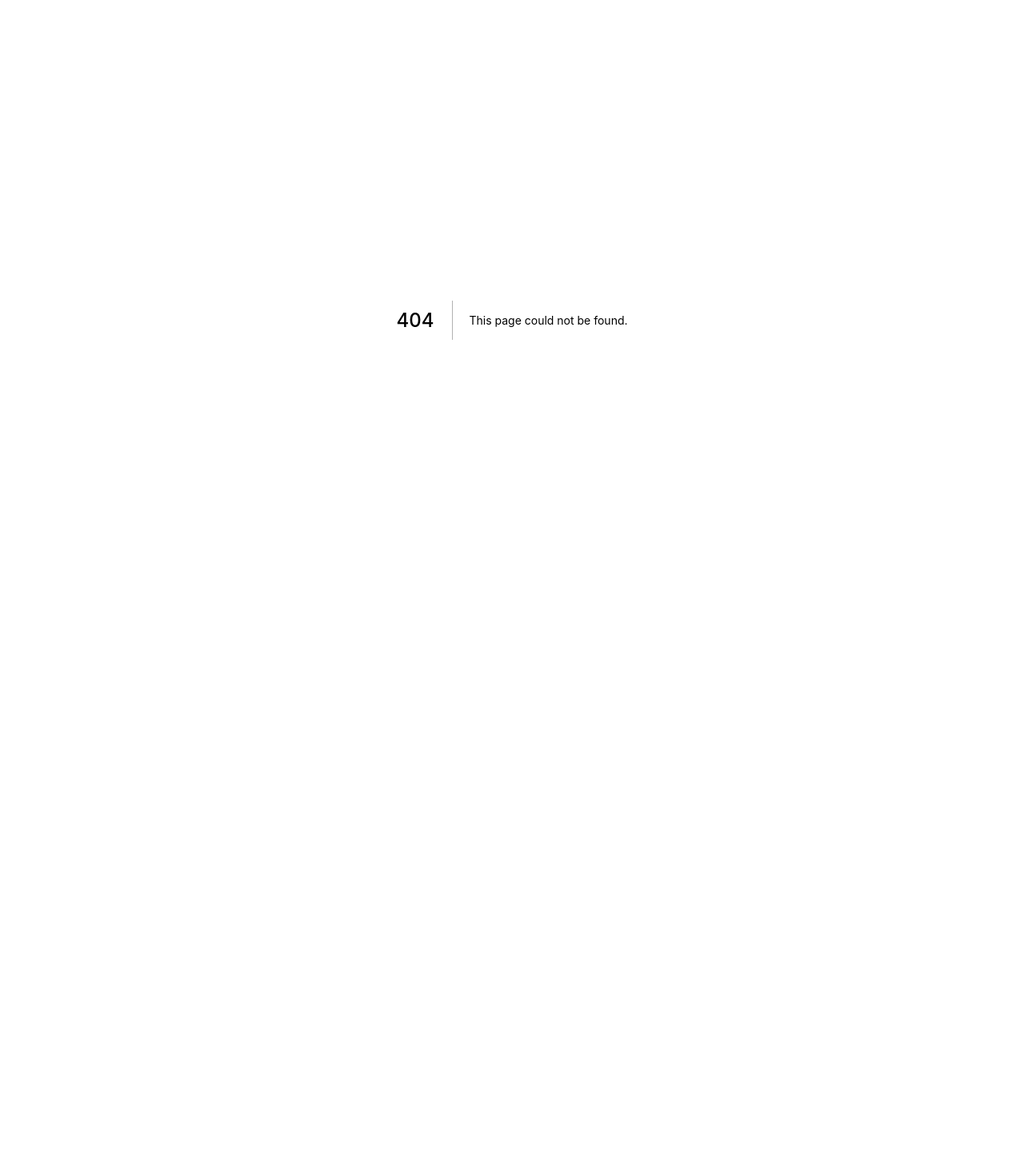
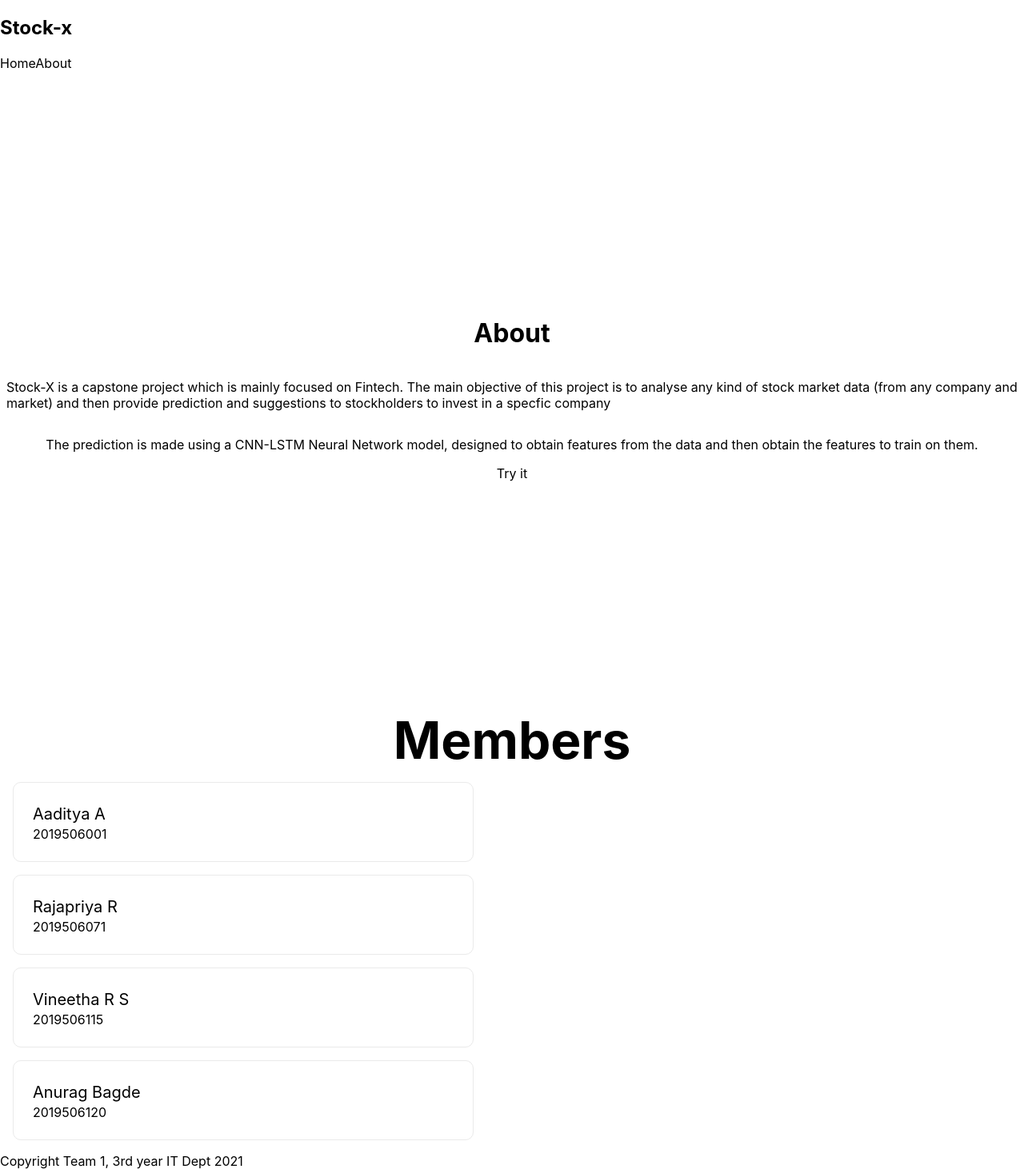
Before and after one commit to Circle-1/Stock-X-frontend, a Next.js app: page /about in a window 1280 px wide. Before the commit this address had no page. Shown: the whole page at 80% size. Before the commit the page ends 800 px from the top, so only its background shows below. Built offline with nearby package versions, Linux system fonts and the light colour scheme.

Commit message:
Add about page provided by @Yellowflash1412

```diff
--- /dev/null
+++ b/components/Footer.js
@@ -0,0 +1,9 @@
+const Footer = () => {
+    return (
+        <footer>
+            Copyright Team 1, 3rd year IT Dept 2021
+        </footer>
+     );
+}
+
+export default Footer;
--- /dev/null
+++ b/components/Layout.js
@@ -0,0 +1,14 @@
+import Footer from "./Footer";
+import Navbar from "./Navbar";
+
+const Layout = ({ children }) => {
+    return (
+        <div className="content">
+            <Navbar />
+            { children }
+            <Footer />
+        </div>
+     );
+}
+
+export default Layout;
--- /dev/null
+++ b/components/Navbar.js
@@ -0,0 +1,15 @@
+import Link from 'next/link'
+
+const Navbar = () => {
+    return (
+        <nav>
+            <div className="logo">
+                <h1>Stock-x</h1>
+            </div>
+            <Link href="/"><a>Home</a></Link>
+            <Link href="/about"><a>About</a></Link>
+        </nav>
+     );
+}
+
+export default Navbar;
--- a/pages/_app.js
+++ b/pages/_app.js
@@ -1,7 +1,12 @@
+import Layout from '../components/Layout'
 import '../styles/globals.css'
 
 function MyApp({ Component, pageProps }) {
-  return <Component {...pageProps} />
+  return (
+  <Layout>
+    <Component {...pageProps} />
+  </Layout>
+  )
 }
 
 export default MyApp
--- /dev/null
+++ b/pages/about.js
@@ -0,0 +1,27 @@
+import styles from '../styles/Home.module.css'
+import Link from 'next/link'
+
+const About = () => {
+    return (
+        <div>
+            <div className={styles.container}>
+            <h1>About</h1>
+            <p>Stock-X is a capstone project which is mainly focused on Fintech. The main objective of this project is to analyse any kind of stock market data (from any company and market) and then provide prediction and suggestions to stockholders to invest in a specfic company</p>
+            <p>The prediction is made using a CNN-LSTM Neural Network model, designed to obtain features from the data and then obtain the features to train on them.</p>
+            <Link href="/">
+                <a className={styles.btn}>Try it</a>
+            </Link>
+            </div>
+            <h1 className={styles.title}>Members</h1>
+            <p className={styles.card}><p>Aaditya A</p>             2019506001</p>
+            <p className={styles.card}><p>Rajapriya R</p>           2019506071</p>
+            <p className={styles.card}><p>Vineetha R S</p>          2019506115</p>
+            <p className={styles.card}><p>Anurag Bagde</p>          2019506120</p>
+        </div>
+
+
+     );
+
+}
+
+export default About;
```
Also changed, not shown: pages/index.js (+4 -57 lines).
